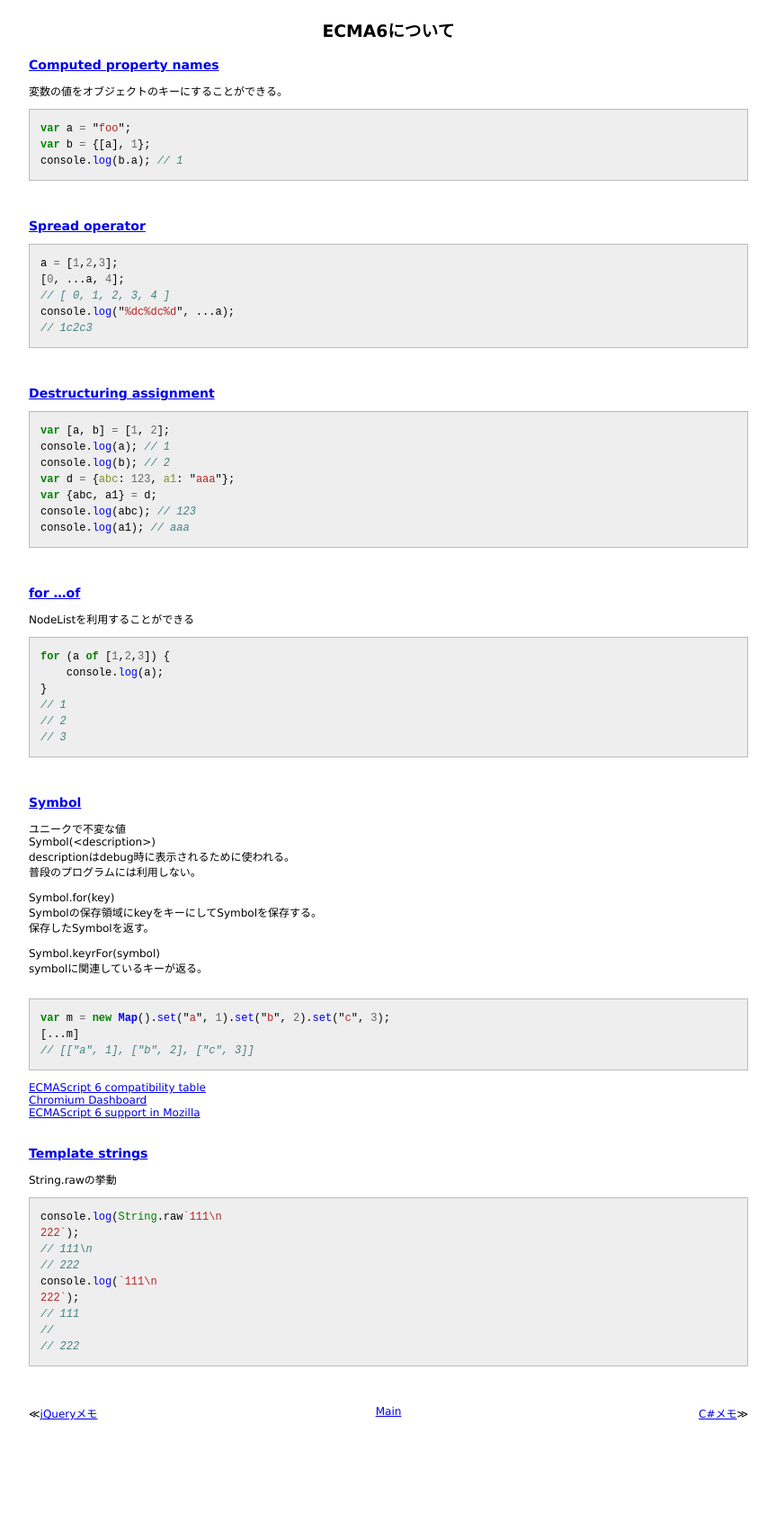
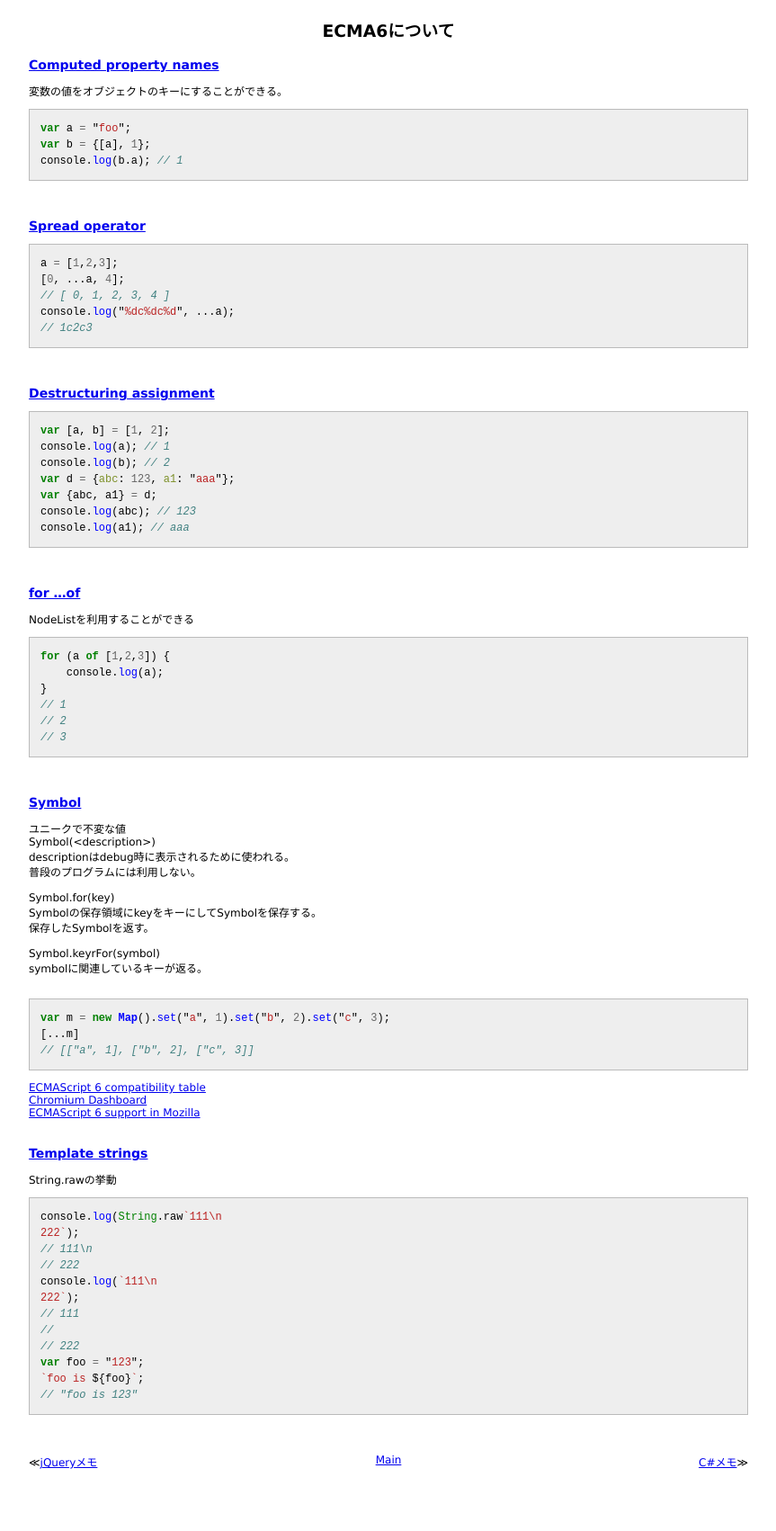
Before and after one commit to 38elements/38elements.github.com, a Jekyll site: the page built from _posts/2014-10-22-es6.md, in a window 1280 px wide. Shown: the whole page at 90% size, without its empty margins (208-1071 px from the left). Built offline with Jekyll 4.4.1, drawn with Linux system fonts in a browser that asks for light colours; Markdown is read by kramdown in place of the engine named in the settings; before the commit the page ends 1648 px from its top, so only the background shows below that.

Commit message:
Update 2014-10-22-es6.md

```diff
--- a/_posts/2014-10-22-es6.md
+++ b/_posts/2014-10-22-es6.md
@@ -83,4 +83,7 @@ console.log(`111\n
 // 111
 //
 // 222
+var foo = "123";
+`foo is ${foo}`;
+// "foo is 123"
 {% endhighlight %}
```
